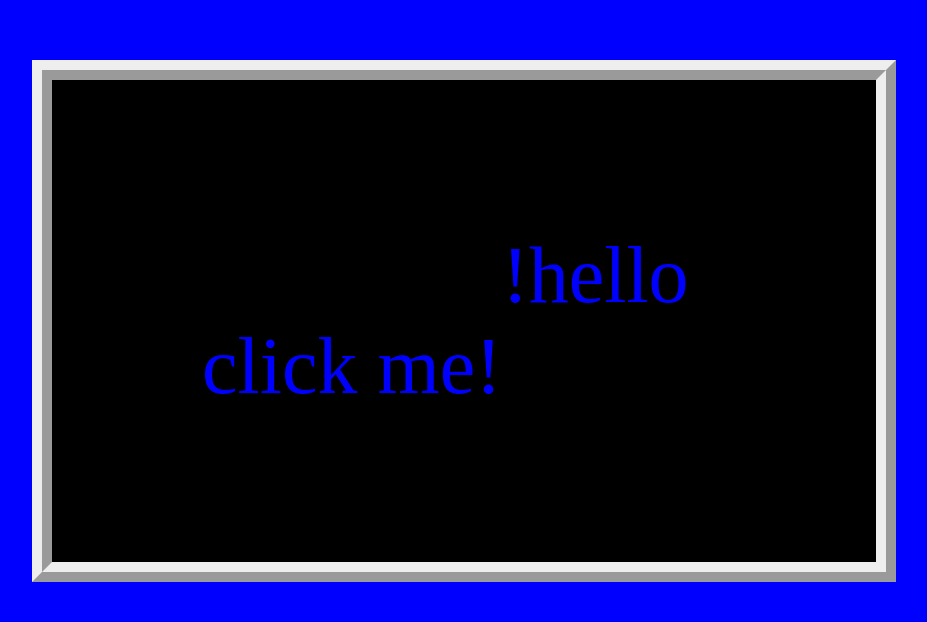
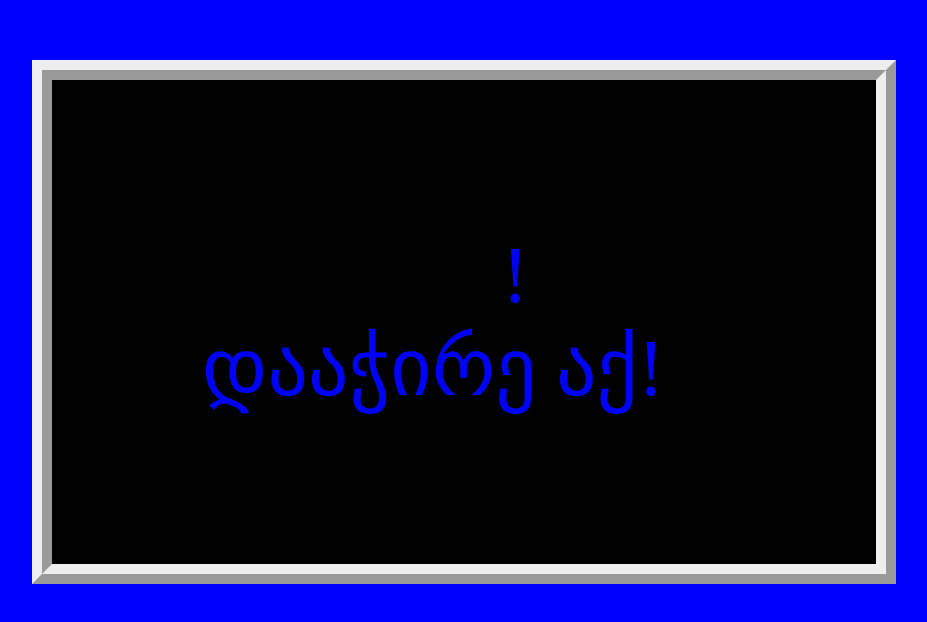
Before and after one commit to antifik/justsite.github.io, a plain HTML site: page index.html in a window 1280 px wide. Shown: the part 140-762 px from the top of the page, without its empty margins (176-1103 px from the left). Drawn offline with Linux system fonts and the light colour scheme.

Commit message:
Update index.html

```diff
--- a/index.html
+++ b/index.html
@@ -5,7 +5,7 @@
         <div class="conteiner">
             <div class="content">
                <a href="https://th.bing.com/th/id/OIP.8vmuu6s1rjba0SCJ3Rz72wHaGE?pid=ImgDet&rs=1">
-                    !hello click me!
+                    !დააჭირე აქ!
                 </a>
             </div>
         </div>
```
